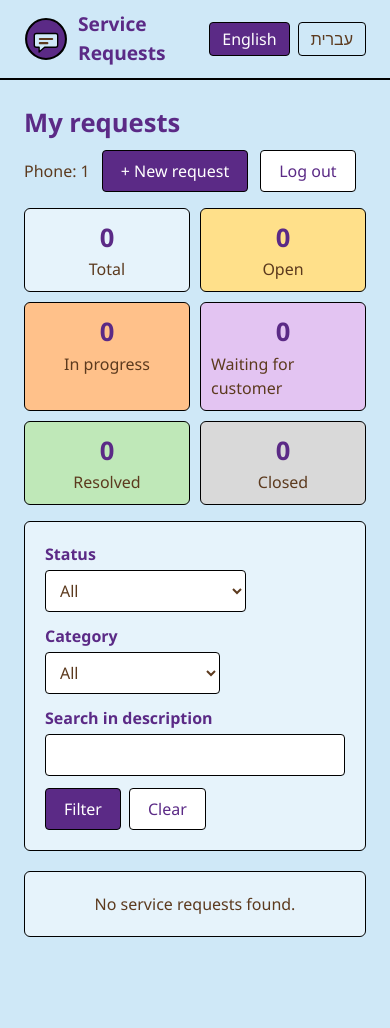
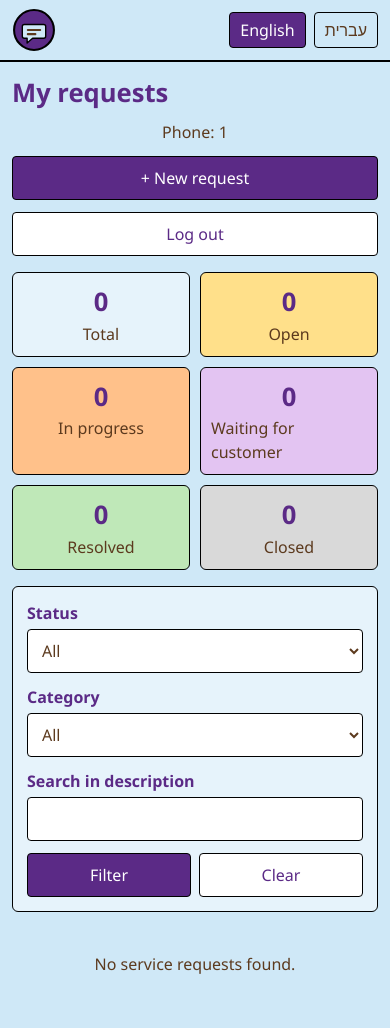
Before and after one commit to motyev-jpg/customer-service-request, a Flask app: page /dashboard in a window 390 px wide. Before the commit the page ends 937 px from the top, so only its background shows below. Run offline with Flask 3, Linux system fonts and the light colour scheme; the visitor is signed in with stand-in values (Sample User, id 1); data comes from the database, SQL or seed files in the repository.

Commit message:
Make dashboard mobile friendly

```diff
--- a/app.py
+++ b/app.py
@@ -9,6 +9,7 @@ from pathlib import Path
 from dotenv import load_dotenv
 from flask import (Flask, abort, flash, g, redirect, render_template, request,
                    session, url_for)
+from markupsafe import Markup
 
 import db
 
@@ -99,9 +100,11 @@ def create_app(db_path=None):
 
     def fmt_date(value):
         try:
-            return datetime.strptime(value, "%Y-%m-%dT%H:%M:%SZ").strftime("%Y-%m-%d %H:%M")
+            text = datetime.strptime(value, "%Y-%m-%dT%H:%M:%SZ").strftime("%Y-%m-%d %H:%M")
         except (TypeError, ValueError):
-            return value or ""
+            text = value or ""
+        # Keep date and time in left-to-right order inside RTL pages
+        return Markup('<bdi dir="ltr">{}</bdi>').format(text)
 
     # ---- routes ------------------------------------------------------------
     @app.route("/")
--- a/static/css/style.css
+++ b/static/css/style.css
@@ -157,3 +157,49 @@ tr.clickable:hover { background: #d4ecfa; }
 .timeline li { display: flex; gap: 12px; align-items: center; padding: 6px 0; border-bottom: 1px solid var(--line); }
 .when { color: var(--text); }
 .form-actions { display: flex; gap: 10px; }
+
+/* Mobile */
+@media (max-width: 640px) {
+  body { font-size: 16px; }
+  .topbar { padding: 8px 12px; }
+  .logo span { display: none; }
+  .page { padding: 12px; }
+  .card { padding: 14px; }
+
+  /* 16px+ fields prevent iOS zoom on focus; 44px touch targets */
+  input[type=text], input[type=tel], input[type=search], select, textarea { font-size: 16px; min-height: 44px; }
+  .btn, .chip, .lang-switch a { min-height: 44px; display: inline-flex; align-items: center; justify-content: center; }
+  .lang-switch a { min-height: 36px; padding: 4px 10px; }
+
+  .toolbar { flex-direction: column; align-items: stretch; }
+  .toolbar-actions { flex-direction: column; align-items: stretch; }
+  .toolbar-actions .btn, .toolbar-actions .inline { width: 100%; }
+  .who { text-align: center; }
+
+  .counters { display: grid; grid-template-columns: 1fr 1fr; }
+
+  .filters { flex-direction: column; align-items: stretch; }
+  .filters > div, .filters .grow { min-width: 0; width: 100%; flex: none; }
+  .filter-actions .btn { flex: 1; }
+
+  .form-actions { flex-direction: column; }
+  .form-actions .btn { width: 100%; }
+  .card.narrow .btn { width: 100%; }
+
+  /* Table becomes a list of cards */
+  .table-wrap { background: none; border: 0; padding: 0; }
+  table, tbody, tr, td { display: block; width: 100%; }
+  thead { display: none; }
+  tr.clickable {
+    margin-bottom: 12px;
+    background: var(--card);
+    border: 1px solid var(--line);
+    border-radius: 6px;
+    padding: 4px 0;
+  }
+  td { border: 0; padding: 6px 12px; display: flex; justify-content: space-between; gap: 12px; text-align: end; }
+  td::before { content: attr(data-label); font-weight: 600; color: var(--accent); text-align: start; }
+
+  .details { grid-template-columns: 1fr; gap: 2px; }
+  .details dd { margin-bottom: 10px; }
+}
--- a/templates/dashboard.html
+++ b/templates/dashboard.html
@@ -67,12 +67,12 @@
       {% for r in rows %}
       {% set st = status_info(r.status) %}
       <tr class="clickable" data-href="{{ url_for('request_detail', request_id=r.id) }}">
-        <td><a href="{{ url_for('request_detail', request_id=r.id) }}">{{ request_no(r.id) }}</a></td>
-        <td>{{ fmt_date(r.created_at) }}</td>
-        <td>{{ category_name(r.category) }}</td>
-        <td>{{ sub_name(r.category, r.subcategory) }}</td>
-        <td><span class="badge" style="background: {{ st.color }}">{{ st.name }}</span></td>
-        <td>{{ fmt_date(r.updated_at) }}</td>
+        <td data-label="{{ t('request_no') }}"><a href="{{ url_for('request_detail', request_id=r.id) }}">{{ request_no(r.id) }}</a></td>
+        <td data-label="{{ t('opened') }}">{{ fmt_date(r.created_at) }}</td>
+        <td data-label="{{ t('category') }}">{{ category_name(r.category) }}</td>
+        <td data-label="{{ t('subcategory') }}">{{ sub_name(r.category, r.subcategory) }}</td>
+        <td data-label="{{ t('status') }}"><span class="badge" style="background: {{ st.color }}">{{ st.name }}</span></td>
+        <td data-label="{{ t('last_update') }}">{{ fmt_date(r.updated_at) }}</td>
       </tr>
       {% endfor %}
     </tbody>
```
